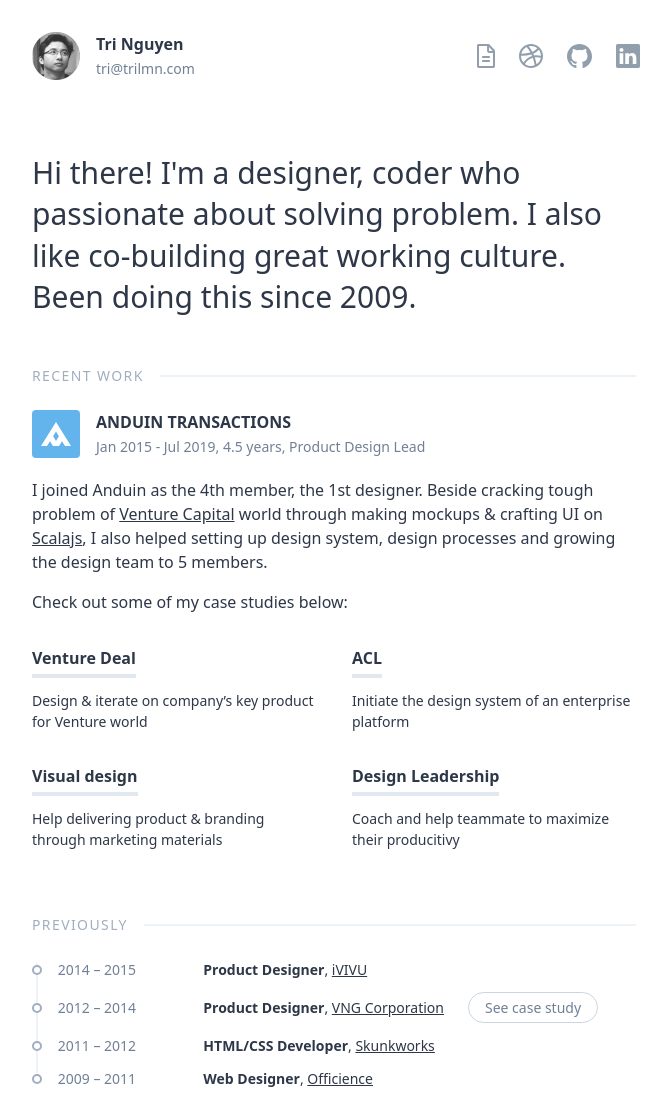
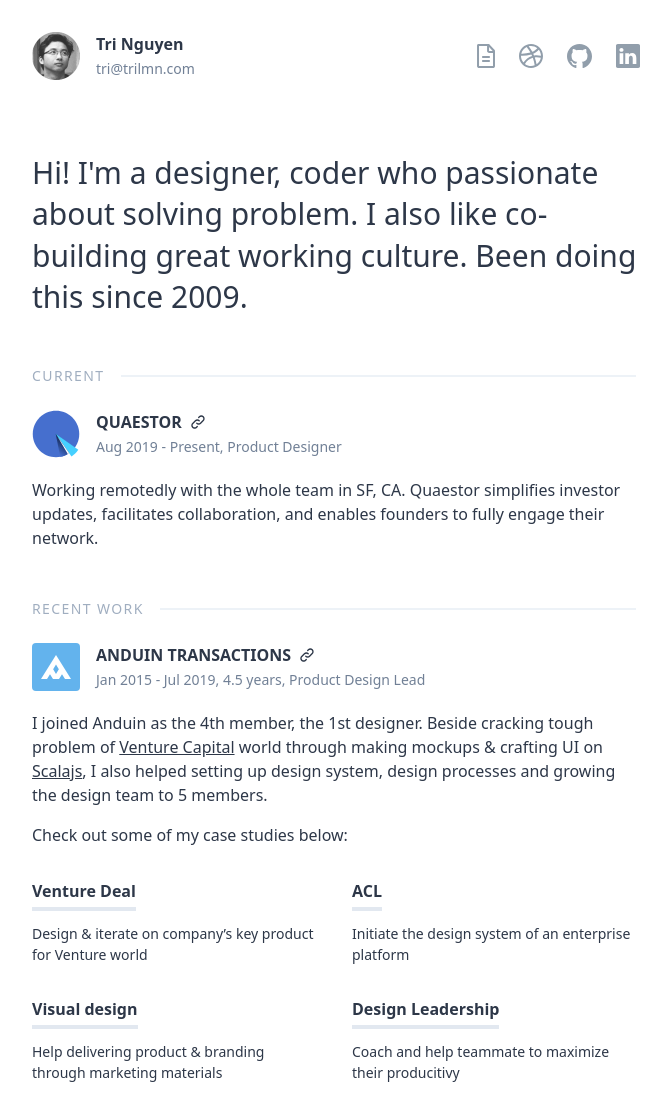
Before and after one commit to trilmn/trilmn, a Gatsby site: page / in a window 1280 px wide. Shown: the top 1100 px of the page, without its empty margins (304-975 px from the left). Built offline with nearby package versions, Linux system fonts and the light colour scheme; Gatsby itself is replaced by a stand-in of ours.

Commit message:
Update homepage

```diff
--- a/src/pages/index.js
+++ b/src/pages/index.js
@@ -7,23 +7,42 @@
 import PrevJobItem from "../components/prev-job"
 import CaseItem from '../templates/case-item'
 
-
 import LogoAnduin from "../images/logo/anduin.svg"
+import LogoQuaestor from "../images/logo/quaestor.svg"
 
 const IndexPage = () => (
   <Layout>
     <SEO title="Tri Nguyen - Product Designer" author=""/>
     <hgroup className="pt-4 mb-6 px-4">
-	    <h2 className="text-3xl font-light mt-2 leading-snug">Hi there! I'm a designer, coder who passionate about solving problem. I also like co-building great working culture. Been doing this since 2009.</h2>
+	    <h2 className="text-3xl font-light mt-2 leading-snug">Hi! I'm a designer, coder who passionate about solving problem. I also like co-building great working culture. Been doing this since 2009.</h2>
     </hgroup>
 
-    <SectionDivider>Recent work</SectionDivider>
+    <SectionDivider>Current</SectionDivider>
+
+		<div className="px-4">
+			<div className="flex items-center">
+				<div className="block avatar anduin bg-white w-12 h-12 flex items-center justify-center rounded mr-4 transition-fast"><img src={LogoQuaestor} alt="Logo Quaestor"/></div>
+				<div>
+					<h4 className="text-base font-bold uppercase flex items-center"><a href="quaestor.com" className="flex items-center" title="Go to Quaestor's website"><span className="mr-2">Quaestor</span><svg height="16" viewBox="0 0 24 24" fill="none" xmlns="http://www.w3.org/2000/svg">
+<path d="M13.8281 10.172C13.078 9.42213 12.0607 9.00087 11.0001 9.00087C9.93942 9.00087 8.92219 9.42213 8.17208 10.172L4.17208 14.172C3.79004 14.541 3.48531 14.9824 3.27567 15.4704C3.06604 15.9584 2.95569 16.4833 2.95108 17.0144C2.94646 17.5455 3.04767 18.0722 3.24879 18.5638C3.44992 19.0554 3.74693 19.502 4.1225 19.8776C4.49807 20.2532 4.94468 20.5502 5.43626 20.7513C5.92785 20.9524 6.45457 21.0536 6.98569 21.049C7.5168 21.0444 8.04168 20.9341 8.5297 20.7244C9.01771 20.5148 9.45909 20.2101 9.82808 19.828L10.9301 18.727M10.1721 13.828C10.9222 14.5779 11.9394 14.9992 13.0001 14.9992C14.0607 14.9992 15.078 14.5779 15.8281 13.828L19.8281 9.82801C20.5567 9.0736 20.9599 8.06319 20.9508 7.01441C20.9417 5.96562 20.521 4.96237 19.7794 4.22074C19.0377 3.4791 18.0345 3.05843 16.9857 3.04932C15.9369 3.0402 14.9265 3.44338 14.1721 4.17201L13.0721 5.27201" stroke="currentColor" stroke-width="2" stroke-linecap="round" stroke-linejoin="round"/>
+</svg>
+</a></h4>
+					<span className="sub-text text-sm text-gray-600 mt-16">Aug 2019 - Present, Product Designer</span>
+				</div>
+			</div>
+			<p className="mt-5">Working remotedly with the whole team in SF, CA. Quaestor simplifies investor updates, facilitates collaboration, and enables founders to fully engage their network.</p>
+		</div>
+
+		<SectionDivider>Recent work</SectionDivider>
 
 		<div className="px-4">
 			<div className="flex items-center">
 				<div className="block avatar anduin bg-blue-400 w-12 h-12 flex items-center justify-center rounded mr-4 transition-fast"><img src={LogoAnduin} alt="Logo Anduin"/></div>
 				<div>
-					<h4 className="text-base font-bold uppercase flex items-center">Anduin Transactions</h4>
+					<h4 className="text-base font-bold uppercase flex items-center"><a href="https://www.anduintransact.com/" className="flex items-center" title="Go to Anduin's website"><span className="mr-2">Anduin Transactions</span><svg height="16" viewBox="0 0 24 24" fill="none" xmlns="http://www.w3.org/2000/svg">
+<path d="M13.8281 10.172C13.078 9.42213 12.0607 9.00087 11.0001 9.00087C9.93942 9.00087 8.92219 9.42213 8.17208 10.172L4.17208 14.172C3.79004 14.541 3.48531 14.9824 3.27567 15.4704C3.06604 15.9584 2.95569 16.4833 2.95108 17.0144C2.94646 17.5455 3.04767 18.0722 3.24879 18.5638C3.44992 19.0554 3.74693 19.502 4.1225 19.8776C4.49807 20.2532 4.94468 20.5502 5.43626 20.7513C5.92785 20.9524 6.45457 21.0536 6.98569 21.049C7.5168 21.0444 8.04168 20.9341 8.5297 20.7244C9.01771 20.5148 9.45909 20.2101 9.82808 19.828L10.9301 18.727M10.1721 13.828C10.9222 14.5779 11.9394 14.9992 13.0001 14.9992C14.0607 14.9992 15.078 14.5779 15.8281 13.828L19.8281 9.82801C20.5567 9.0736 20.9599 8.06319 20.9508 7.01441C20.9417 5.96562 20.521 4.96237 19.7794 4.22074C19.0377 3.4791 18.0345 3.05843 16.9857 3.04932C15.9369 3.0402 14.9265 3.44338 14.1721 4.17201L13.0721 5.27201" stroke="currentColor" stroke-width="2" stroke-linecap="round" stroke-linejoin="round"/>
+</svg>
+</a></h4>
 					<span className="sub-text text-sm text-gray-600 mt-16">Jan 2015 - Jul 2019, 4.5 years, Product Design Lead</span>
 				</div>
 			</div>
```
Also changed, not shown: src/images/logo/quaestor.svg (added).
